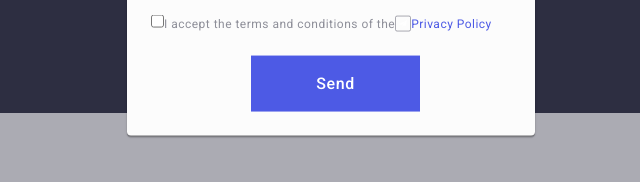
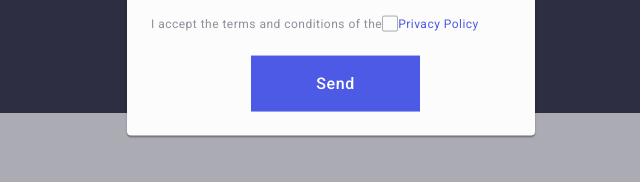
Before and after one commit to Brykiet/goit-markup-hw-05, a plain HTML site: page index.html in a window 1280 px wide. Shown: the part 560-742 px from the top of the page, 309-949 px from the left. Drawn offline with nearby package versions, Linux system fonts and the light colour scheme.

Commit message:
Update styles.css

```diff
--- a/css/styles.css
+++ b/css/styles.css
@@ -658,6 +658,20 @@ img {
 .module-window-divcheck {
   margin-bottom: 24px;
 }
+.module-window-divcheck-input {
+  position: absolute;
+  width: 1px;
+  height: 1px;
+  margin: -1px;
+  border: 0;
+  padding: 0;
+
+  white-space: nowrap;
+  clip-path: inset(100%);
+  clip: rect(0 0 0 0);
+  overflow: hidden;
+}
+
 .module-window-divcheck-input:focus-within {
   background-color: #404bbf;
   border: none;
```
